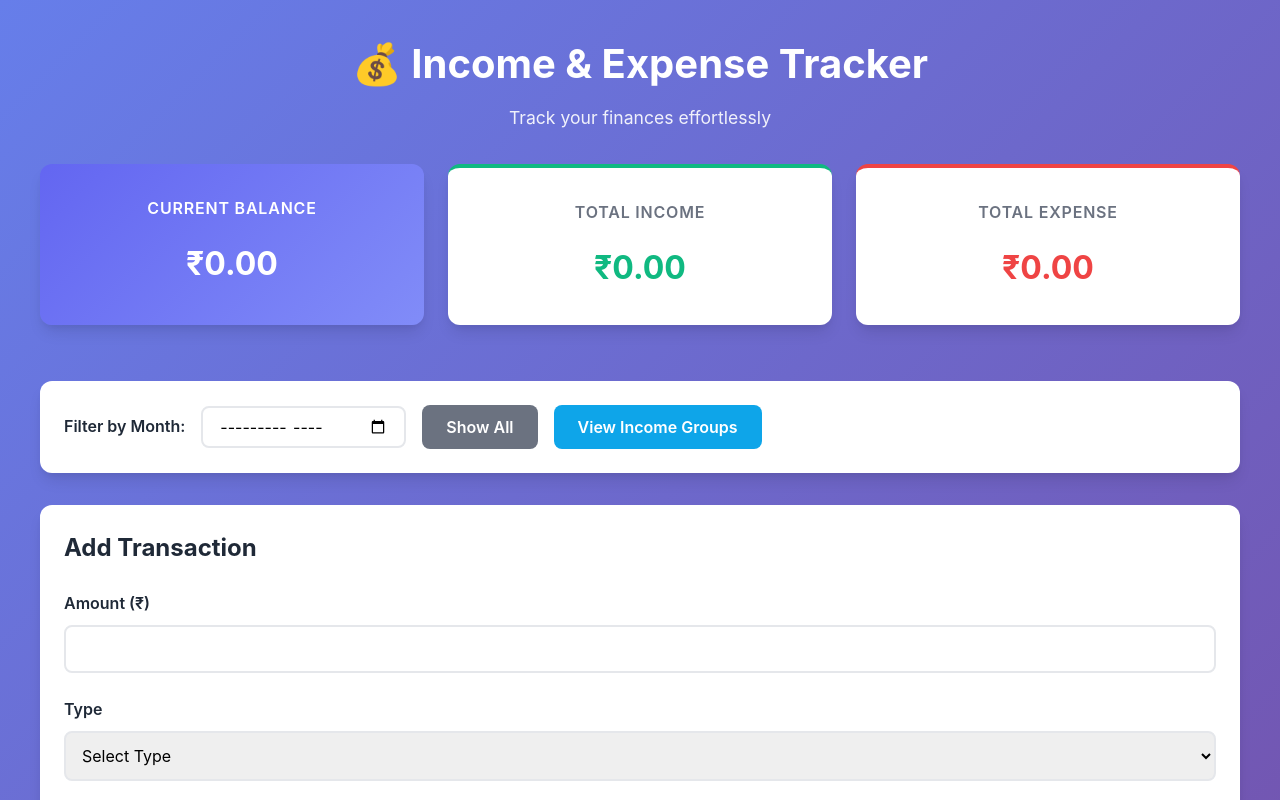
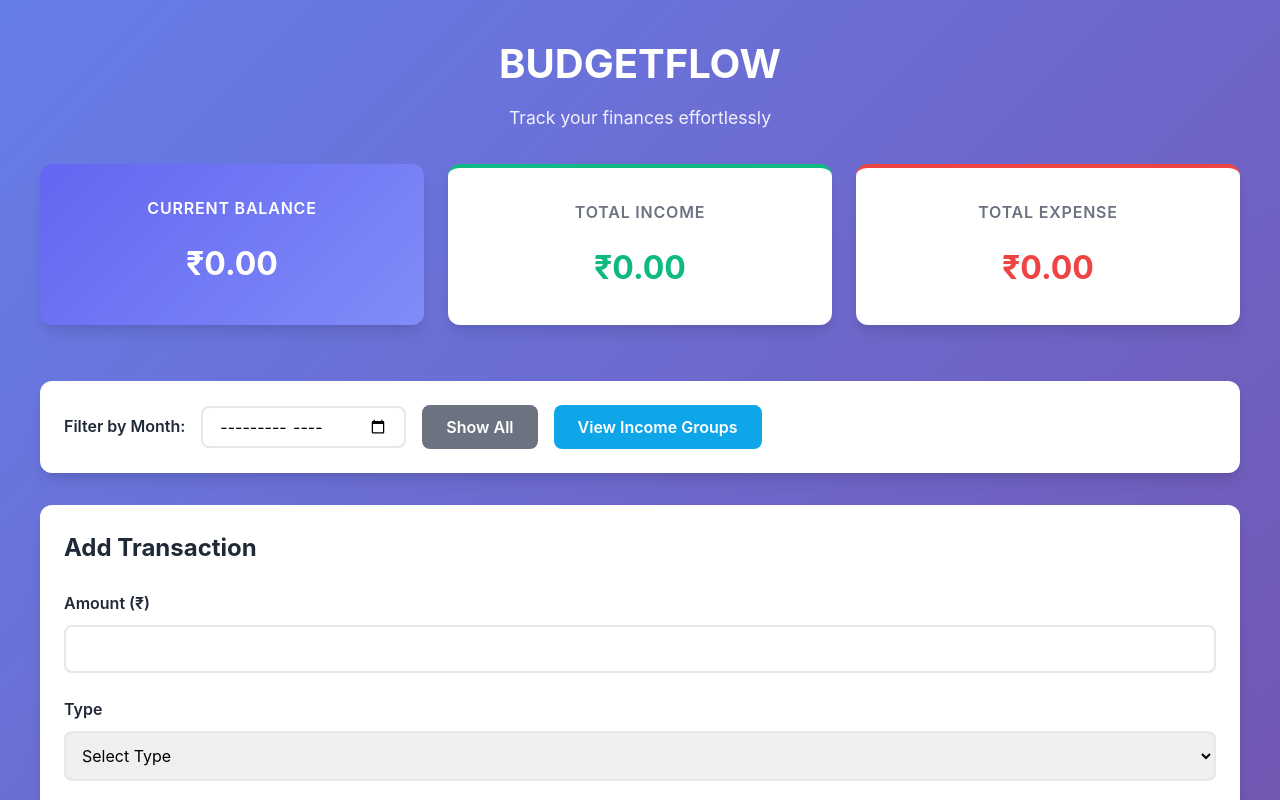
Before and after one commit to NishanRosary/BudgetFlow, a plain HTML site: page index.html in a window 1280 px wide. Shown: the top 800 px of the page. Drawn offline with Linux system fonts and the light colour scheme.

Commit message:
Rename the project from Income and Expense Tracker to BudgetFlow

```diff
--- a/index.html
+++ b/index.html
@@ -1,15 +1,17 @@
 <!DOCTYPE html>
 <html lang="en">
+
 <head>
     <meta charset="UTF-8">
     <meta name="viewport" content="width=device-width, initial-scale=1.0">
     <title>Income & Expense Tracker</title>
     <link rel="stylesheet" href="style.css">
 </head>
+
 <body>
     <div class="container">
         <header>
-            <h1>💰 Income & Expense Tracker</h1>
+            <h1> BUDGETFLOW </h1>
             <p class="subtitle">Track your finances effortlessly</p>
         </header>
 
@@ -34,7 +36,8 @@
             <label for="monthFilter">Filter by Month:</label>
             <input type="month" id="monthFilter" />
             <button class="btn btn-secondary" id="clearFilter">Show All</button>
-            <button class="btn btn-info" id="toggleAnalysisBtn" onclick="toggleIncomeAnalysisView()">View Income Groups</button>
+            <button class="btn btn-info" id="toggleAnalysisBtn" onclick="toggleIncomeAnalysisView()">View Income
+                Groups</button>
         </section>
 
         <!-- Income Analysis Section (Hidden by default) -->
@@ -113,4 +116,5 @@
 
     <script src="script.js"></script>
 </body>
+
 </html>
```
Also changed, not shown: package-lock.json (added).
